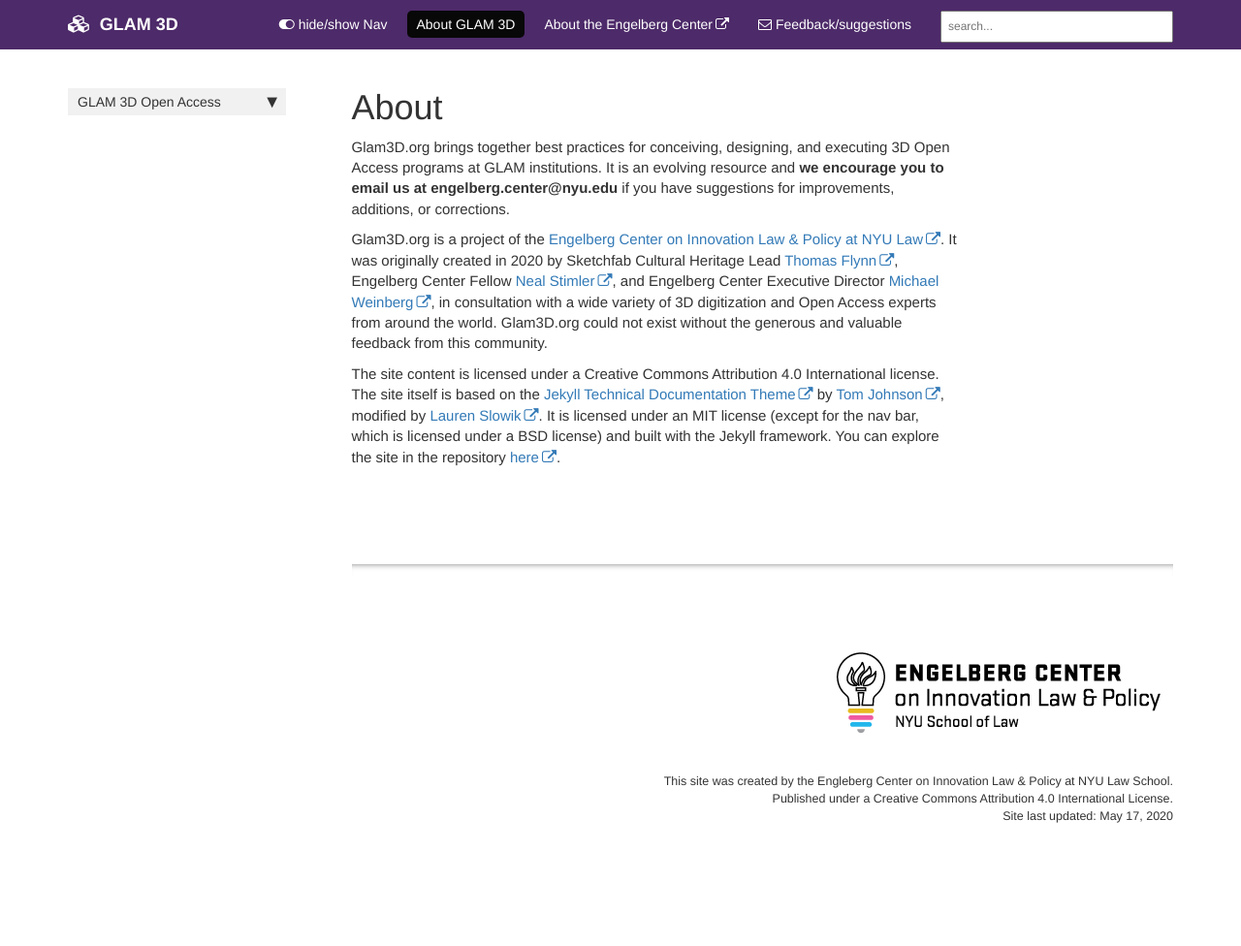
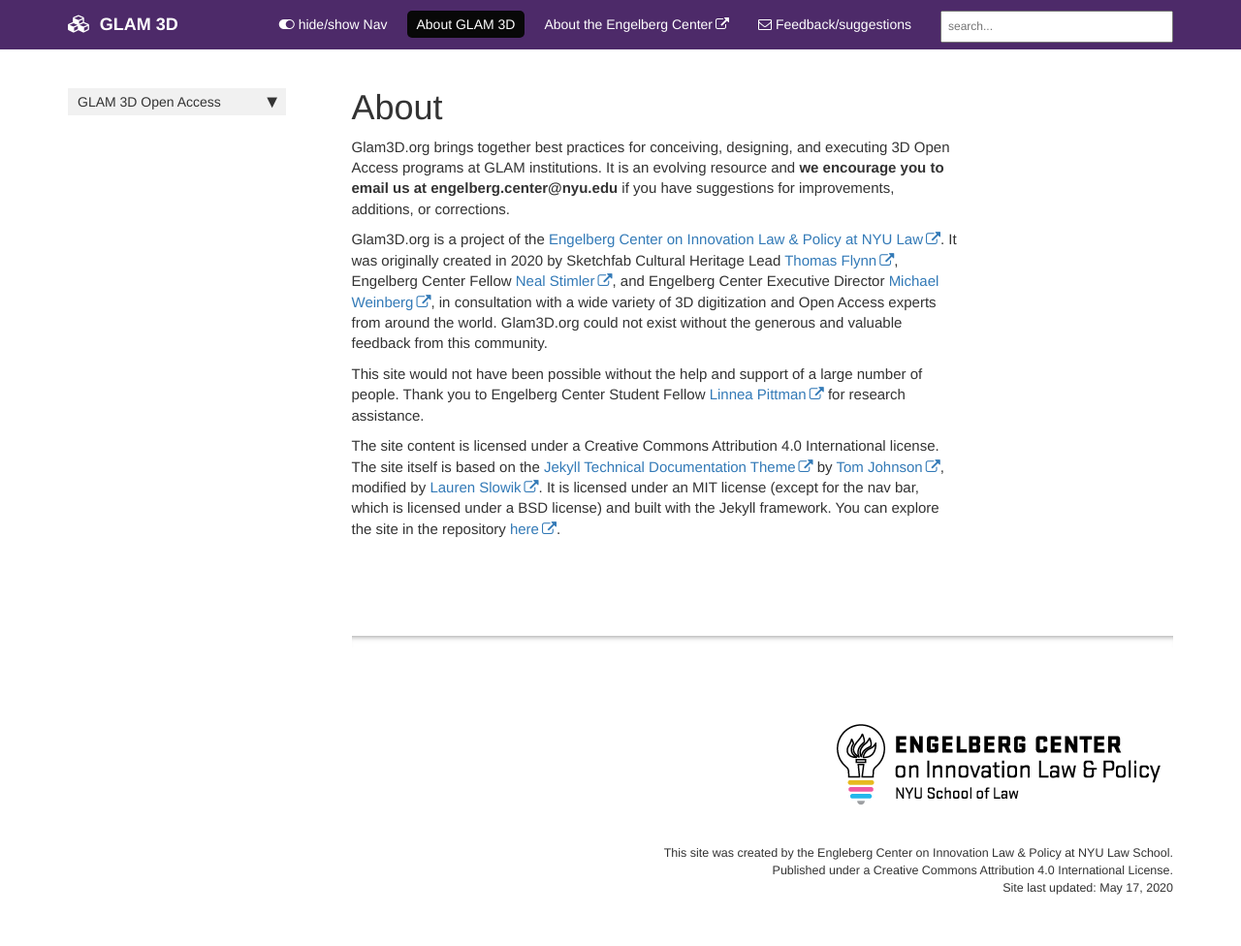
Before and after one commit to NYUEngelberg/NYUEngelberg.github.io, a Jekyll site: the page built from pages/About/about.md, in a window 1280 px wide. Shown: the whole page at 97% size. Built offline with Jekyll 4.4.1, drawn with Linux system fonts in a browser that asks for light colours; comment, search, counter and statistics services are not loaded; before the commit the page ends 901 px from its top, so only the background shows below that.

Commit message:
Updated About page

```diff
--- a/pages/About/about.md
+++ b/pages/About/about.md
@@ -11,4 +11,6 @@ Glam3D.org brings together best practices for conceiving, designing, and executi
 
 Glam3D.org is a project of the [Engelberg Center on Innovation Law & Policy at NYU Law](https://www.law.nyu.edu/centers/engelberg).  It was originally created in 2020 by Sketchfab Cultural Heritage Lead [Thomas Flynn](https://twitter.com/nebulousflynn), Engelberg Center Fellow [Neal Stimler](https://www.law.nyu.edu/centers/engelberg/team/stimler), and Engelberg Center Executive Director [Michael Weinberg](https://www.law.nyu.edu/centers/engelberg/team/weinberg), in consultation with a wide variety of 3D digitization and Open Access experts from around the world.  Glam3D.org could not exist without the generous and valuable feedback from this community.
 
+This site would not have been possible without the help and support of a large number of people.  Thank you to Engelberg Center Student Fellow [Linnea Pittman](https://www.law.nyu.edu/centers/engelberg/team/pittman) for research assistance.
+
 The site content is licensed under a Creative Commons Attribution 4.0 International license.  The site itself is based on the [Jekyll Technical Documentation Theme](https://idratherbewriting.com/documentation-theme-jekyll/) by [Tom Johnson](https://idratherbewriting.com/aboutme/), modified by [Lauren Slowik](https://www.laurenslowik.com/).  It is licensed under an MIT license (except for the nav bar, which is licensed under a BSD license) and built with the Jekyll framework.  You can explore the site in the repository [here](https://github.com/NYUEngelberg/NYUEngelberg.github.io).
```
